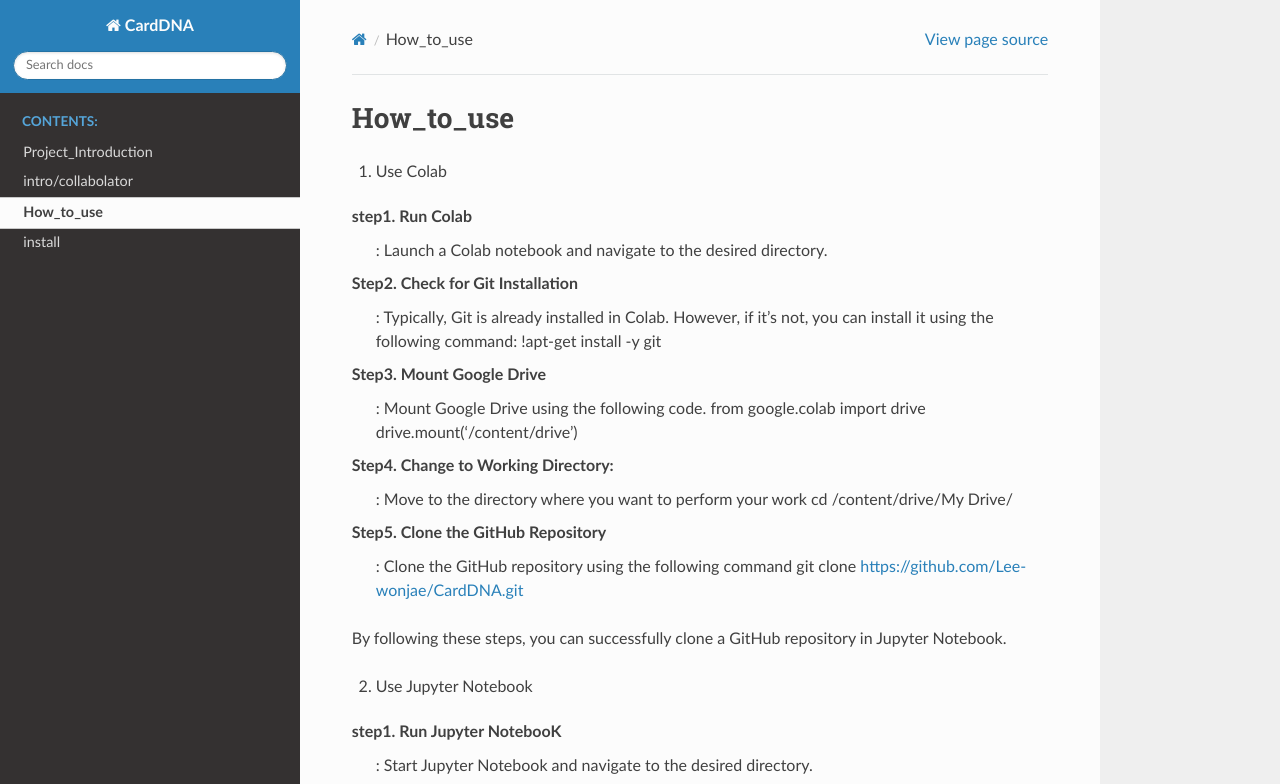
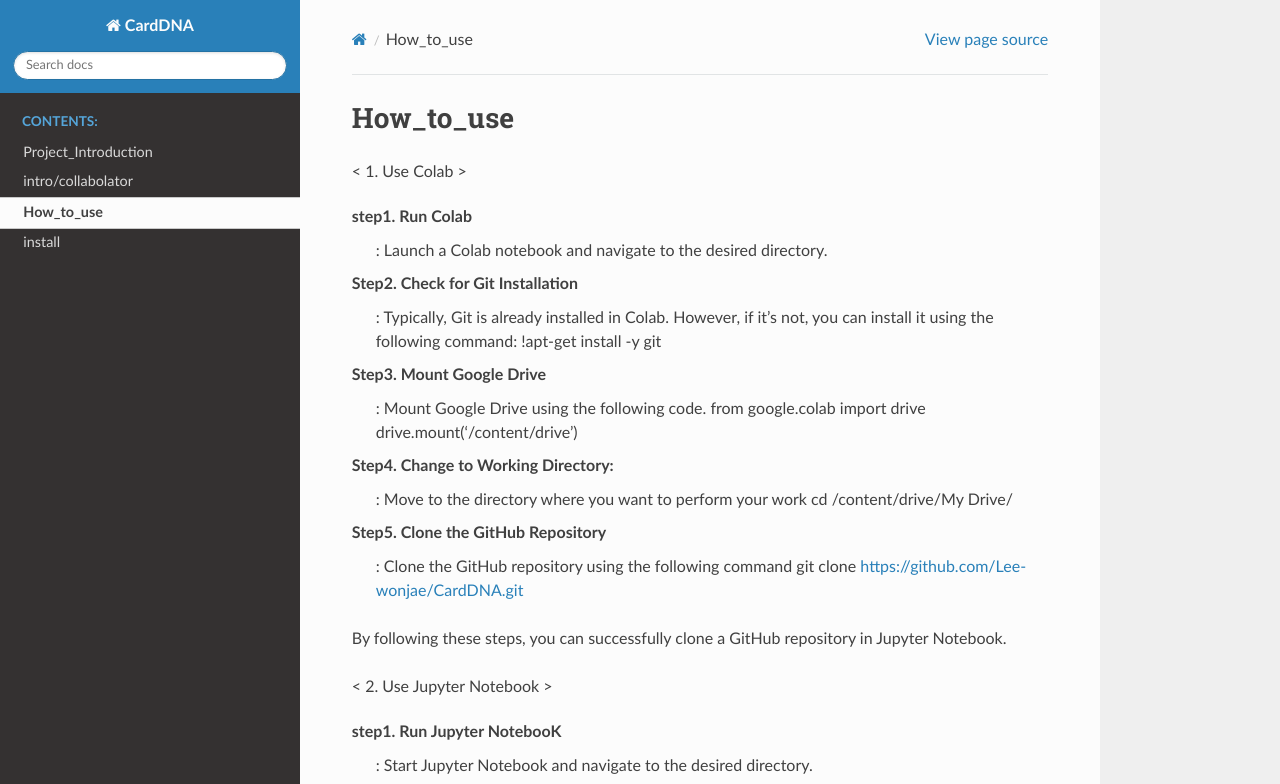
Before and after one commit to Lee-wonjae/CardDNA, a Sphinx documentation site: the page built from docs/source/how_to_use.rst, in a window 1280 px wide and 1264 px high. Shown: the top 784 px of the window. Built offline with Sphinx 7.4.7 and the Read the Docs theme 2.0.0, drawn with Linux system fonts in a browser that asks for light colours.

Commit message:
Update how_to_use.rst

```diff
--- a/docs/source/how_to_use.rst
+++ b/docs/source/how_to_use.rst
@@ -1,6 +1,6 @@
 How_to_use
 ================================
-1. Use Colab
+< 1. Use Colab >
 
 step1. Run Colab
 	: Launch a Colab notebook and navigate to the desired directory.
@@ -16,7 +16,7 @@
 	git clone https://github.com/Lee-wonjae/CardDNA.git
 By following these steps, you can successfully clone a GitHub repository in Jupyter Notebook.
 
-2. Use Jupyter Notebook
+< 2. Use Jupyter Notebook >
 
 step1. Run Jupyter NotebooK
 	: Start Jupyter Notebook and navigate to the desired directory.
```
